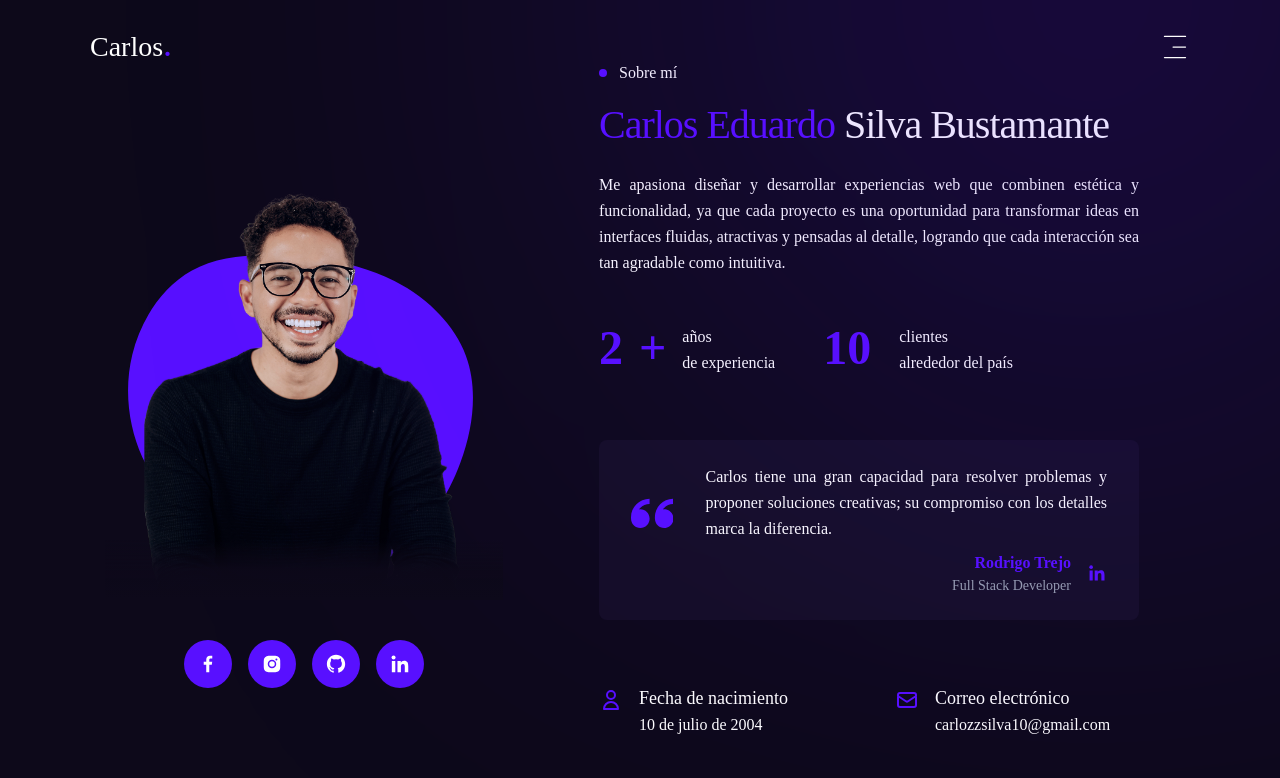
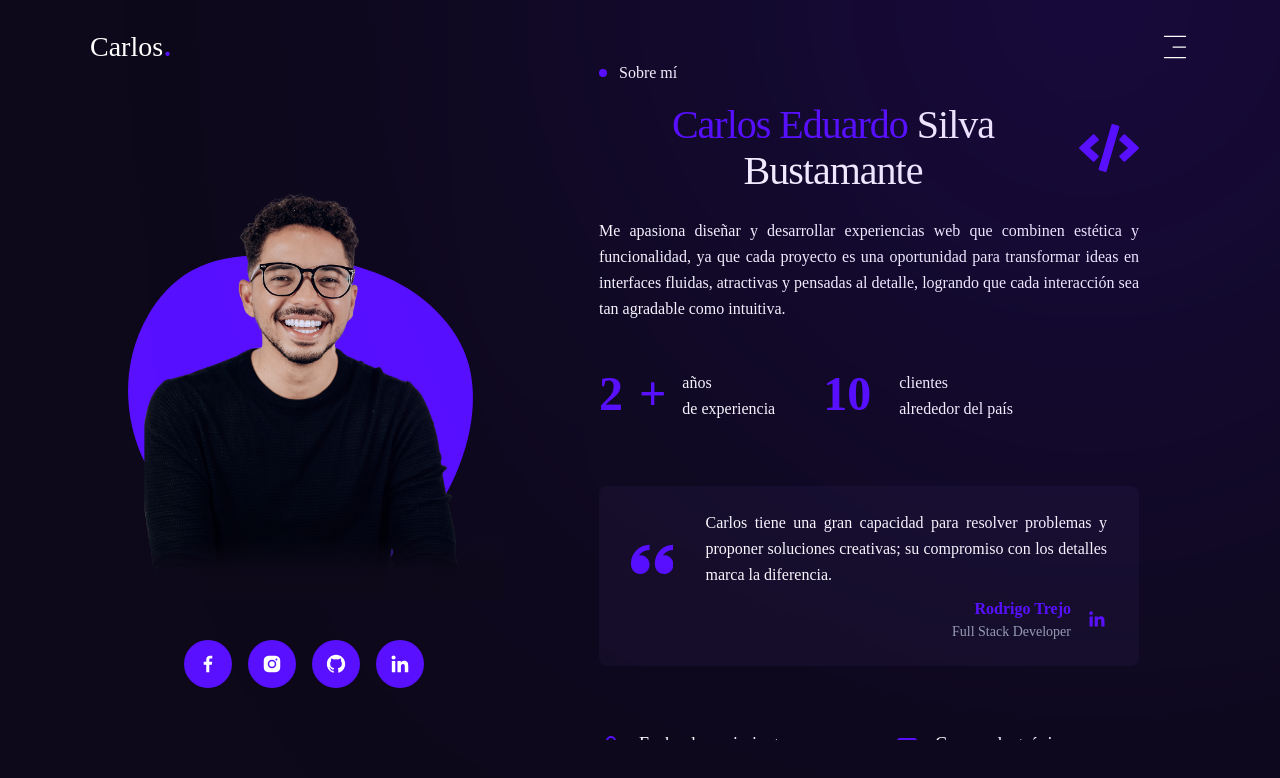
Before and after one commit to carlossilvadev10/portfolio-cesb, a Next.js app: page /about in a window 1280 px wide. Shown: the top 778 px of the page. Built offline with nearby package versions, Linux system fonts and the light colour scheme; a web font is replaced by a local one.

Commit message:
Se mejora la vistas del page about en pantalla móvil y tablet

```diff
--- a/app/about/page.jsx
+++ b/app/about/page.jsx
@@ -11,6 +11,7 @@ import Info from "@/components/Info";
 import Journey from "@/components/Journey";
 import Skills from "@/components/Skills";
 import Image from "next/image";
+import { FaCode } from "react-icons/fa";
 
 const About = () => {
     return (
@@ -26,19 +27,22 @@ const About = () => {
                         <Socials containerStyles = "flex gap-4 w-max -mt-8 transform z-40" iconStyles = "bg-accent hover:bg-accent-hover text-white transition w-[48px] h-[48px] text-[22px] flex items-center justify-center rounded-full cursor-pointer" />
                     </div>
                     <ScrollArea className = "w-full h-[680px]">
-                        <div className = "">
+                        <div className = "flex flex-col items-center xl:items-start xl:text-left">
                             <div className = "flex items-center gap-3 mb-4">
                                 <div className = "w-2 h-2 bg-accent rounded-full" />
                                 <p>Sobre mí</p>
                             </div>
-                            <h2 className = "h2 mb-6 max-w-[310px] md:max-w-[540px] text-justify">
-                                <span className = "text-accent">Carlos Eduardo</span> Silva Bustamante
-                            </h2>
+                            <div className = "flex flex-col md:flex-row items-center gap-3 text-center mb-6 max-w-[310px] md:max-w-[540px]">
+                                <h2 className = "h2">
+                                    <span className = "text-accent">Carlos Eduardo</span> Silva Bustamante
+                                </h2>
+                                <FaCode className = "text-accent text-5xl md:text-6xl shrink-0" />
+                            </div>
                             <p className = "max-w-[310px] md:max-w-[540px] mb-12 text-justify">
                                 Me apasiona diseñar y desarrollar experiencias web que combinen estética y funcionalidad, ya que cada proyecto es una oportunidad para
                                 transformar ideas en interfaces fluidas, atractivas y pensadas al detalle, logrando que cada interacción sea tan agradable como intuitiva.
                             </p>
-                            <div className = "flex flex-col items-start gap-16">
+                            <div className = "flex flex-col items-center xl:items-start gap-16">
                                 <Stats />
                                 <Testimonial />
                                 <Info />
--- a/components/Skills.jsx
+++ b/components/Skills.jsx
@@ -76,7 +76,7 @@ const Skills = () => {
             <h2 className = "h2 mb-8">
                 Mis <span className = "text-accent">Habilidades</span>
             </h2>
-            <div className = "flex flex-wrap gap-6 max-w-sm xl:max-w-none">
+            <div className = "flex flex-wrap gap-6 max-w-lg xl:max-w-none">
                 {
                     skills.map((skill, i) => (
                         <TooltipProvider key = {i}>
--- a/components/Stats.jsx
+++ b/components/Stats.jsx
@@ -3,7 +3,7 @@ import CountUp from "react-countup";
 
 const Stats = () => {
     return (
-        <div className = "flex flex-col xl:flex-row xl:items-center gap-8 xl:gap-12">
+        <div className = "flex flex-col md:flex-row md:items-center gap-8 md:gap-12">
             <div className = "flex gap-4">
                 <div className = "text-5xl font-bold text-accent flex">
                     <CountUp end = {2} duration = {5} delay = {2} className = "block w-[40px]" />
```
